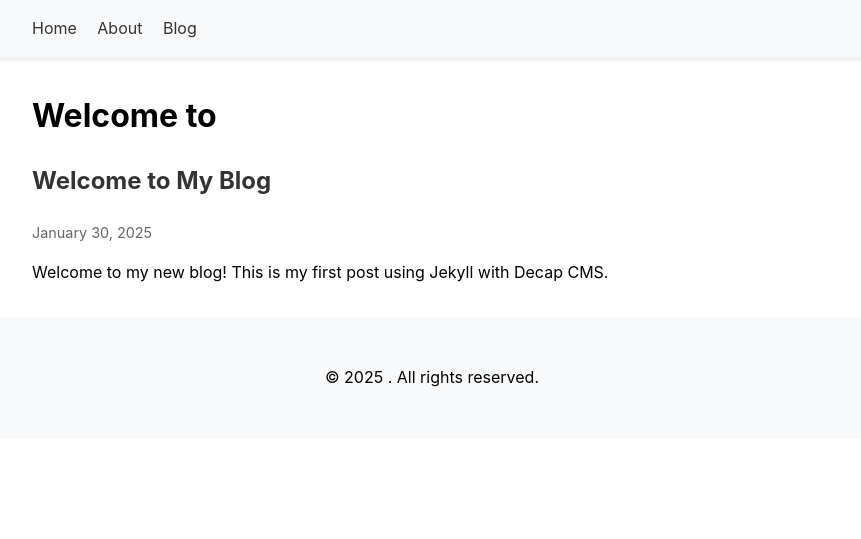
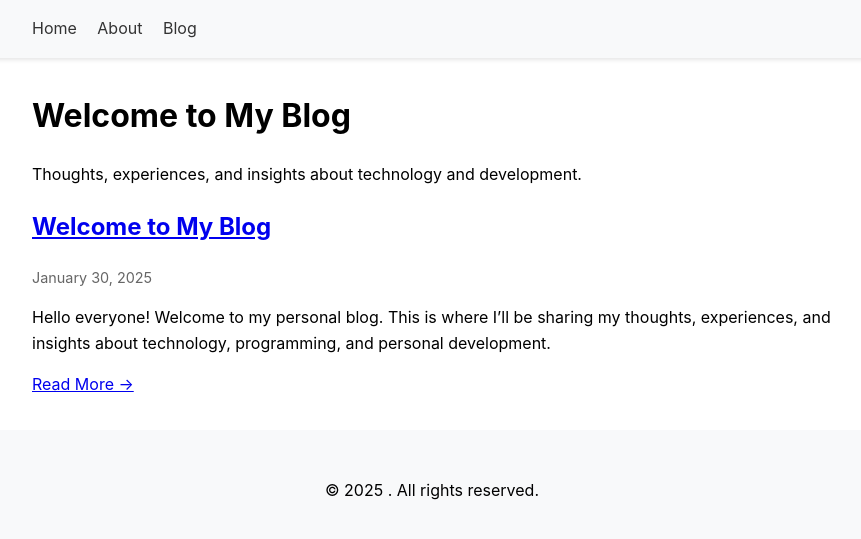
Before and after one commit to judwm/judwm.github.io, a Jekyll site: the page built from index.html, in a window 1280 px wide. Shown: the top 539 px of the page, without its empty margins (208-1069 px from the left). Built offline with Jekyll 4.4.1, drawn with Linux system fonts in a browser that asks for light colours; a script that is not in the unit is left out.

Commit message:
remove ga penting

```diff
--- a/_config.yml
+++ b/_config.yml
@@ -2,34 +2,6 @@ collections:
   pages:
     output: true
     permalink: /:path/
-
-  testimonials:
-    output: true
-    permalink: /testimonials/:name/
-
-  team:
-    output: true
-    permalink: /team/:name/
-
-  products:
-    output: true
-    permalink: /products/:name/
-
-  events:
-    output: true
-    permalink: /events/:name/
-
-  faqs:
-    output: true
-    permalink: /faq/:name/
-
-  portfolio:
-    output: true
-    permalink: /portfolio/:slug/
-
-  announcements:
-    output: true
-    permalink: /announcements/:slug/
 
 defaults:
   - scope:
@@ -42,13 +14,3 @@ defaults:
       type: "posts"
     values:
       layout: "post"
-  - scope:
-      path: "_portfolio"
-      type: "portfolio"
-    values:
-      layout: "portfolio"
-  - scope:
-      path: "_announcements"
-      type: "announcements"
-    values:
-      layout: "announcement"
--- a/_posts/2025-01-30-welcome-to-my-blog.md
+++ b/_posts/2025-01-30-welcome-to-my-blog.md
@@ -5,8 +5,13 @@ date: 2025-01-30 15:55:43 +0700
 categories: blog
 ---
 
-Welcome to my new blog! This is my first post using Jekyll with Decap CMS.
+Hello everyone! Welcome to my personal blog. This is where I'll be sharing my thoughts, experiences, and insights about technology, programming, and personal development.
 
-## What's Next?
+## What to Expect
 
-I'll be sharing interesting content here soon. Stay tuned!
+In this blog, you can expect:
+- Technical articles and tutorials
+- Personal experiences and learnings
+- Project updates and showcases
+
+Stay tuned for more content coming soon!
--- a/index.html
+++ b/index.html
@@ -4,20 +4,18 @@ title: Home
 ---
 
 <div class="home">
-  <h1>Welcome to {{ site.title }}</h1>
+  <div class="intro">
+    <h1>Welcome to My Blog</h1>
+    <p>Thoughts, experiences, and insights about technology and development.</p>
+  </div>
 
   <div class="posts">
     {% for post in site.posts %}
     <article class="post">
-      <h2>
-        <a class="post-title" href="{{ post.url | relative_url }}">{{ post.title }}</a>
-      </h2>
-      <div class="post-meta">
-        {{ post.date | date: "%B %d, %Y" }}
-      </div>
-      <div class="post-excerpt">
-        {{ post.excerpt }}
-      </div>
+      <h2><a href="{{ post.url | relative_url }}">{{ post.title }}</a></h2>
+      <div class="post-meta">{{ post.date | date: "%B %d, %Y" }}</div>
+      <div class="post-excerpt">{{ post.excerpt }}</div>
+      <a href="{{ post.url | relative_url }}" class="read-more">Read More →</a>
     </article>
     {% endfor %}
   </div>
```
Also changed, not shown: _pages/about.md (+10 -2 lines).
